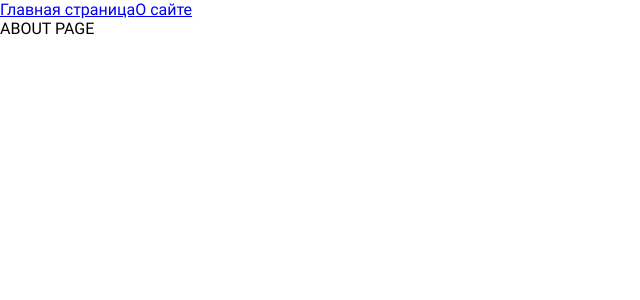
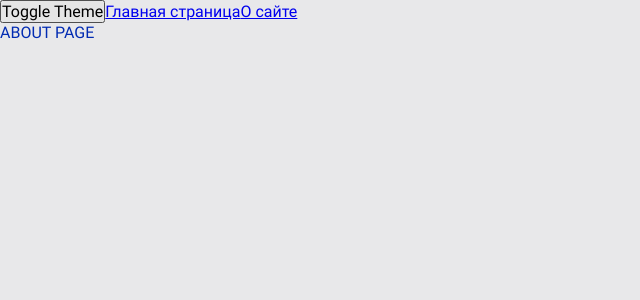
Before and after one commit to SMB-production/webpack-repo, a React app: page / in a window 1280 px wide. Shown: the top 300 px of the page, without its empty margins (0-640 px from the left). Built offline with nearby package versions, Linux system fonts and the light colour scheme.

Commit message:
add: themes, theme key

```diff
--- a/src/components/App.tsx
+++ b/src/components/App.tsx
@@ -1,12 +1,15 @@
-import {Suspense} from 'react'
+import React, {Suspense} from 'react'
 import {Link, Route, Routes} from 'react-router-dom'
+import '../styles/index.scss'
 import {AboutPageAsync} from '../pages/AboutPage/AboutPage.async'
 import {MainPageAsync} from '../pages/MainPage/MainPage.async'
-import '../styles/index.scss'
+import {useTheme} from '../theme/useTheme'
 
 export const App = () => {
+   const {theme, toggleTheme} = useTheme()
    return (
-      <div className="app">
+      <div className={`app ${theme}`}>
+         <button onClick={toggleTheme}>Toggle Theme</button>
          <Link to={'/'}>Главная страница</Link>
          <Link to={'/about'}>О сайте</Link>
 
--- a/src/index.tsx
+++ b/src/index.tsx
@@ -1,11 +1,14 @@
 import {createRoot} from 'react-dom/client'
 import {BrowserRouter} from 'react-router-dom'
 import {App} from './components/App'
+import ThemeProvider from './theme/ThemeProvider'
 
 const container = document.getElementById('root')
 const root = createRoot(container)
 root.render(
    <BrowserRouter>
-      <App />
+      <ThemeProvider>
+         <App />
+      </ThemeProvider>
    </BrowserRouter>,
 )
--- a/src/styles/themes/dark.scss
+++ b/src/styles/themes/dark.scss
@@ -1,5 +1,5 @@
 .app.dark {
-	--bg-color: #0e0e75;
+	--bg-color: #080842;
 
 	--primary-color: #049604;
 	--secondary-color: #04ff04
--- /dev/null
+++ b/src/theme/ThemeContext.ts
@@ -0,0 +1,13 @@
+import {createContext} from 'react'
+
+export enum Theme {
+   LIGHT = 'light',
+   DARK = 'dark',
+}
+
+export interface ThemeContextProps {
+   theme?: Theme
+   setTheme?: (theme: Theme) => void
+}
+export const ThemeContext = createContext<ThemeContextProps>({})
+export const LOCAL_STORAGE_THEME_KEY = 'theme'
--- /dev/null
+++ b/src/theme/ThemeProvider.tsx
@@ -0,0 +1,21 @@
+import React, {FC, useState, useMemo} from 'react'
+import {LOCAL_STORAGE_THEME_KEY, Theme, ThemeContext} from './ThemeContext'
+
+const defaultTheme = (localStorage.getItem(LOCAL_STORAGE_THEME_KEY) as Theme) || Theme.LIGHT
+interface ThemeProviderProps {
+   children: React.ReactNode
+}
+
+const ThemeProvider: FC<ThemeProviderProps> = ({children}) => {
+   const [theme, setTheme] = useState<Theme>(defaultTheme)
+
+   const defaultProps = useMemo(
+      () => ({
+         theme: theme,
+         setTheme: setTheme,
+      }),
+      [theme],
+   )
+   return <ThemeContext.Provider value={defaultProps}>{children}</ThemeContext.Provider>
+}
+export default ThemeProvider
--- /dev/null
+++ b/src/theme/useTheme.ts
@@ -0,0 +1,18 @@
+import {useContext} from 'react'
+import {LOCAL_STORAGE_THEME_KEY, Theme, ThemeContext} from './ThemeContext'
+
+interface UseThemeResult {
+   toggleTheme: () => void
+   theme: Theme
+}
+
+export function useTheme(): UseThemeResult {
+   const {theme, setTheme} = useContext(ThemeContext)
+
+   const toggleTheme = () => {
+      const newTheme = theme === Theme.DARK ? Theme.LIGHT : Theme.DARK
+      setTheme(newTheme)
+      localStorage.setItem(LOCAL_STORAGE_THEME_KEY, newTheme)
+   }
+   return {theme, toggleTheme}
+}
```
